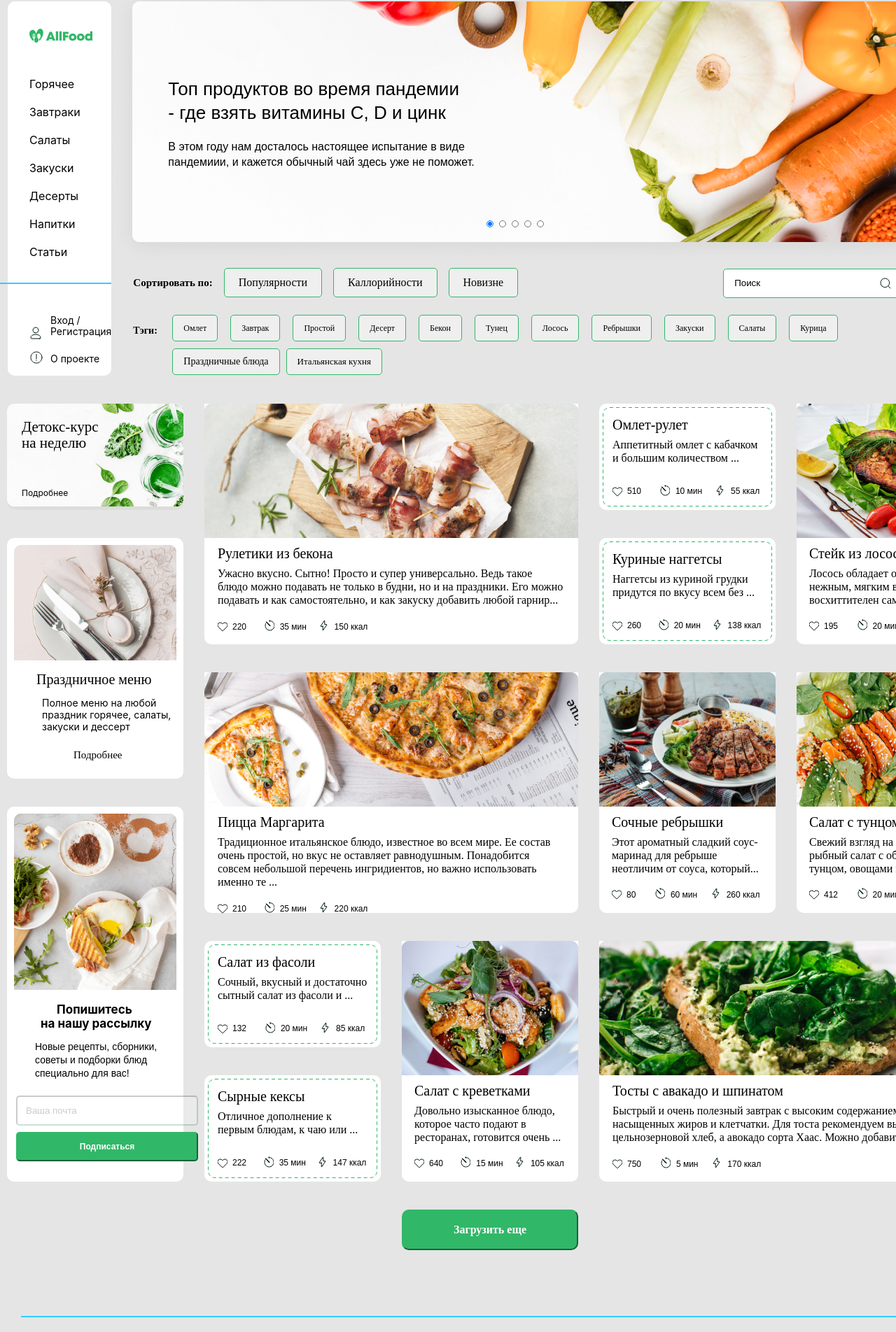
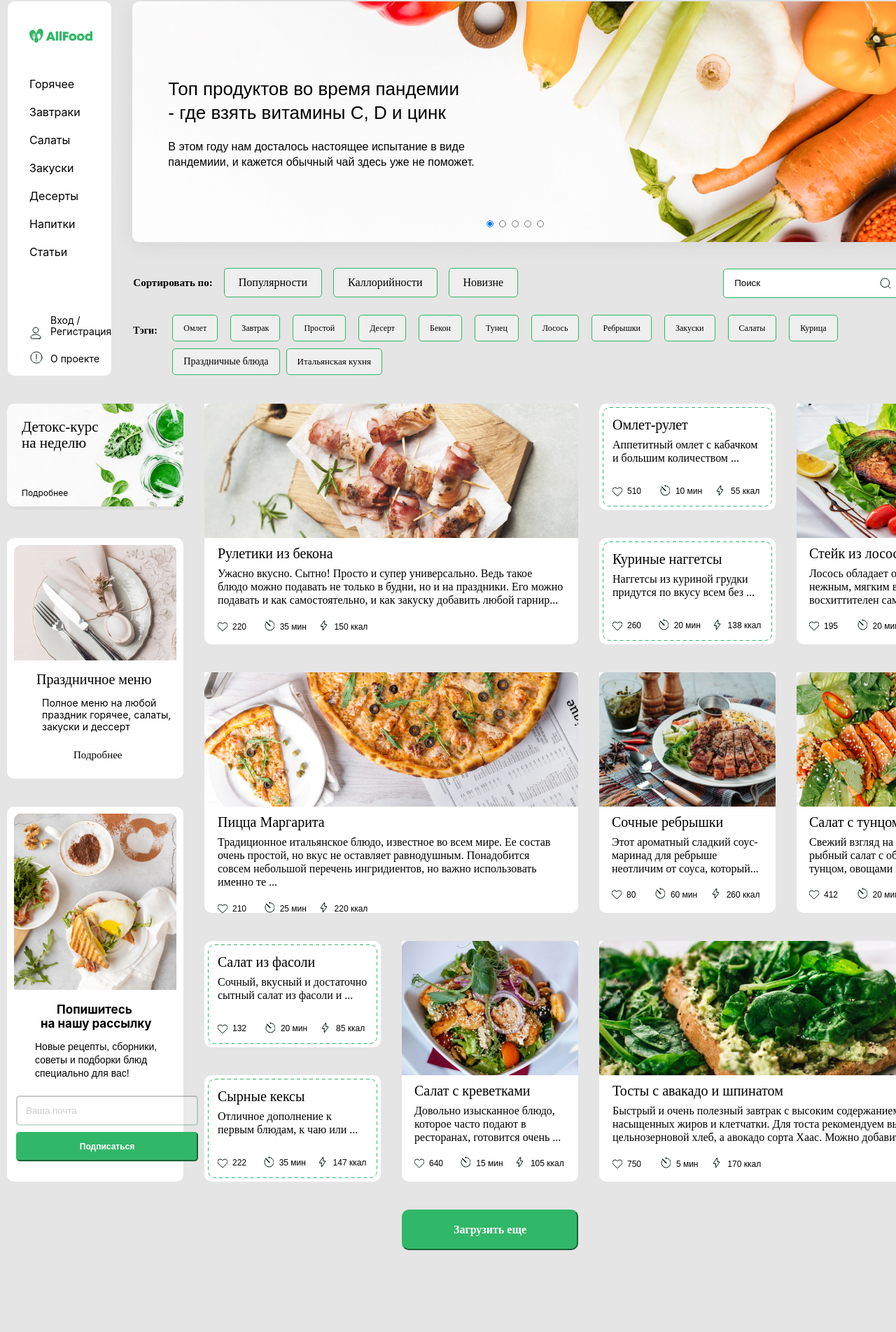
Before and after one commit to attorney2005/food-market, a React (Create React App) app in the folder my-app/: page / in a window 1280 px wide. Shown: the part 23-1927 px from the top of the page at 70% size. Built offline with nearby package versions, Linux system fonts and the light colour scheme.

Commit message:
Refactoring

```diff
--- a/my-app/src/components/footer/footer.scss
+++ b/my-app/src/components/footer/footer.scss
@@ -9,12 +9,16 @@
 .footer:before{
   position: absolute;
   content: " ";
-  background: #33CCFF;
+  background-color: rgba(1, 23, 10, 0.1);
   width: 1380px;
   height: 2px;
   left: 30px;
+  opacity: 0;
+}
 
-}
+.footer:hover:before{
+  opacity: 1;
+};
 
 .footer-info {
   display: flex;
--- a/my-app/src/components/header-aside/header-aside.scss
+++ b/my-app/src/components/header-aside/header-aside.scss
@@ -14,12 +14,17 @@
 .header__aside:before{
   position: absolute;
   content: " ";
-  background: #33CCFF;
+  background-color: rgba(1, 23, 10, 0.1);
   width: 252px;
   height: 2px;
   bottom: 131px;
   right: 0;
+  opacity: 0;
 }
+
+.header__aside:hover:before{
+  opacity: 1;
+};
 
 .header__aside-container {
   padding-top: 45px;
```
